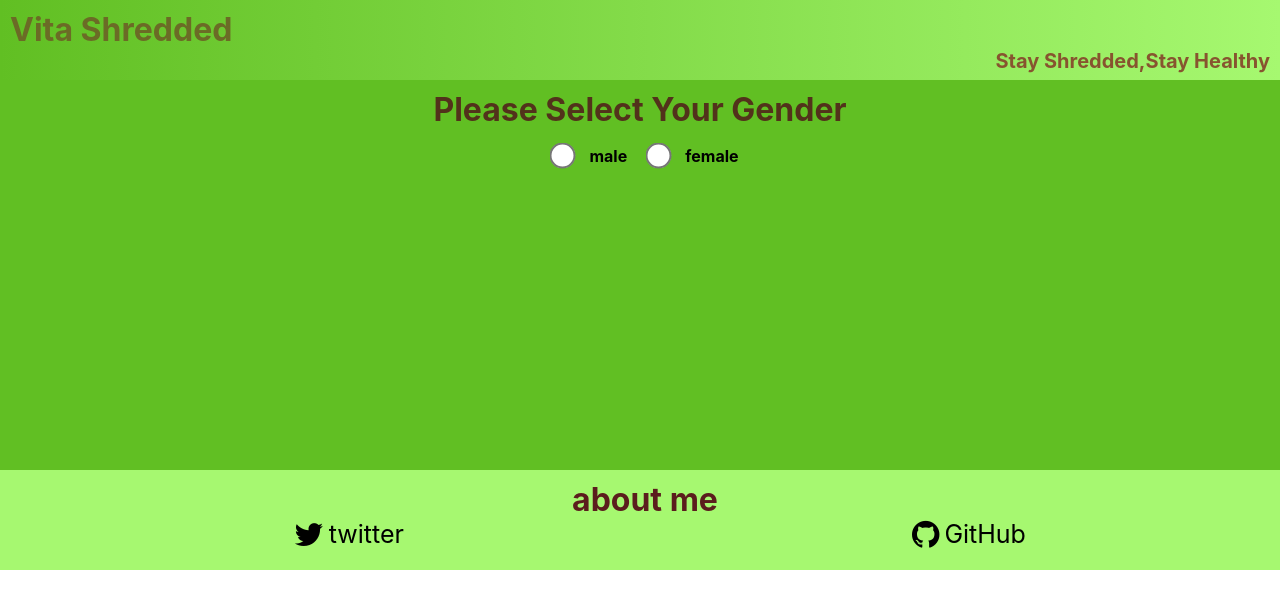
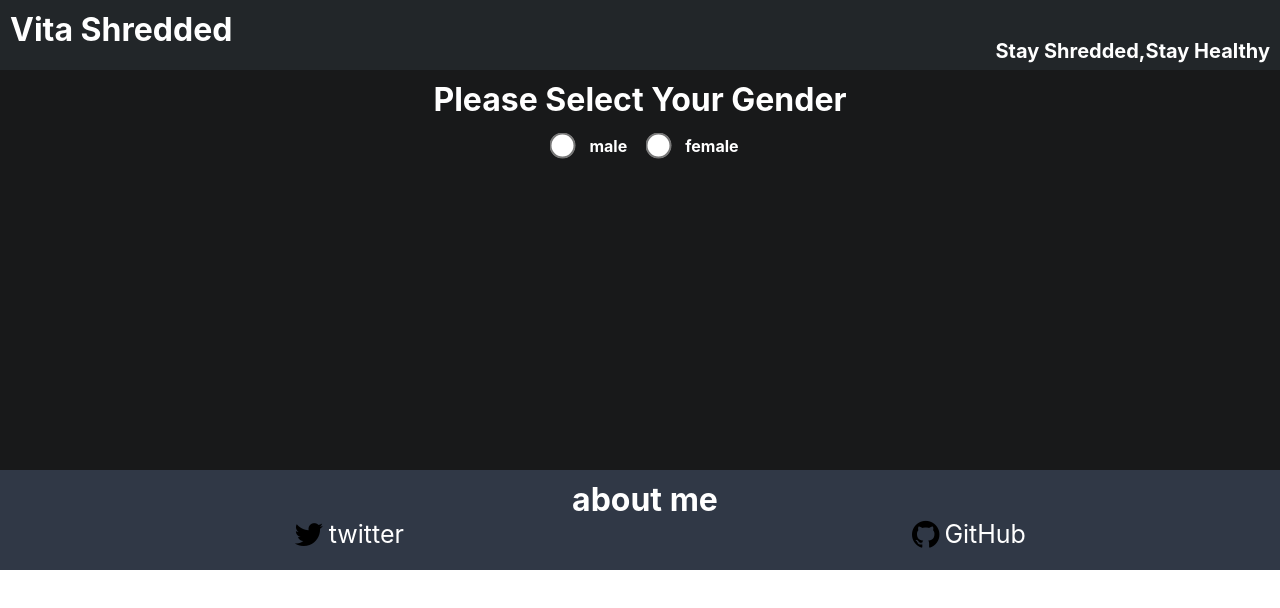
Before and after one commit to Andyyyy64/vita-Shredded, a Vue app: page / in a window 1280 px wide. Shown: the top 608 px of the page. Built offline with nearby package versions, Linux system fonts and the light colour scheme.

Commit message:
色を全体的に変更

```diff
--- a/src/App.vue
+++ b/src/App.vue
@@ -58,16 +58,14 @@ export default defineComponent({
 }
 
 header {
-  background: -moz-linear-gradient(left, #61bf23, #a6f870);
-  background: -webkit-linear-gradient(left, #61bf23, #a6f870);
-  background: linear-gradient(to right, #61bf23, #a6f870);
-  height: 80px;
+  background-color: #222629;
+  height: 70px;
   position: fixed;
   width: 100%;
 }
 
 .Htitle {
-  color: rgb(107, 107, 38);
+  color: white;
   margin-left: 10px;
   padding-top: 10px;
   font-weight: 100px;
@@ -78,19 +76,21 @@ header {
   justify-content: flex-end;
   font-size: 20px;
   margin-right: 10px;
-  color: rgb(135, 84, 47);
+  color: white;
   font-weight: bold;
+  position: relative;
+  bottom: 10px;
 }
 
 main {
-  background-color: #61bf23;
-  height: 390px;
+  background-color: #18191a;
+  height: 400px;
   display: block;
-  padding-top: 80px;
+  padding-top: 70px;
 }
 
 .Mtitle {
-  color: rgb(82, 50, 27);
+  color: white;
   text-align: center;
   margin-top: 10px;
 }
@@ -106,29 +106,30 @@ main {
 
 .pickgender {
   font-weight: bold;
+  color: white;
 }
 
 .malewrapper {
   text-align: center;
   background-color: rgb(85, 85, 218);
-  height: 390px;
+  height: 400px;
 }
 
 .femalewrapper {
   text-align: center;
   background-color: rgb(201, 147, 156);
-  height: 390px;
+  height: 400px;
 }
 
 footer {
-  background-color: #a6f870;
+  background-color: #303846;
   height: 100px;
 }
 
 .Ftitle {
   margin-left: 10px;
   padding-top: 10px;
-  color: rgb(91, 29, 29);
+  color: white;
   text-align: center;
 }
 
@@ -143,12 +144,12 @@ footer {
 a {
   font-size: 25px;
   text-decoration: none;
-  color: rgb(0, 0, 0);
+  color: white;
 }
 
 a:hover {
   text-decoration: underline;
-  color: rgb(240, 17, 13);
+  color:black;
 }
 
 span {
```
